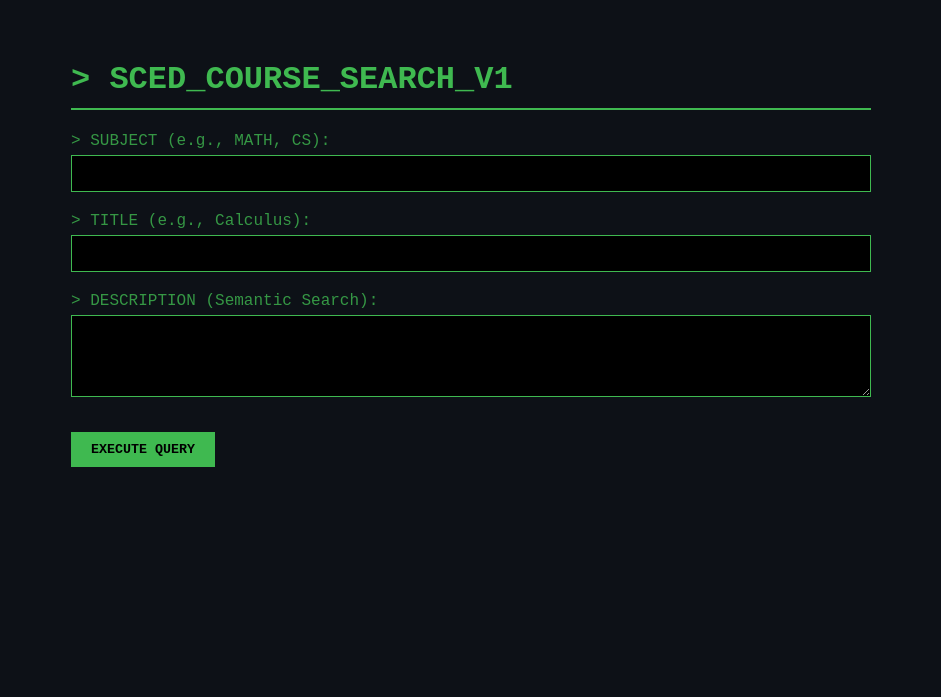
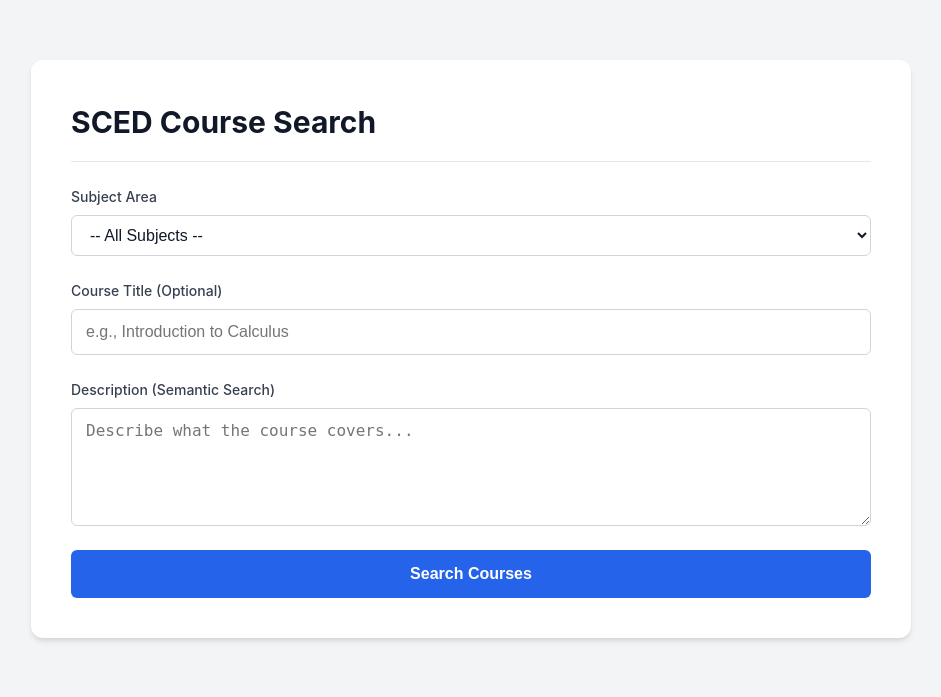
Before and after one commit to andrewmcamp/sced-tool, a FastAPI app: page / in a window 1280 px wide. Shown: the top 697 px of the page, without its empty margins (169-1110 px from the left). Run offline with FastAPI, Linux system fonts and the light colour scheme.

Commit message:
Update index.html

```diff
--- a/templates/index.html
+++ b/templates/index.html
@@ -1,140 +1,251 @@
 <!DOCTYPE html>
-<html>
+<html lang="en">
 
 <head>
-    <title>SCED Terminal Search</title>
+    <meta charset="UTF-8">
+    <meta name="viewport" content="width=device-width, initial-scale=1.0">
+    <title>Course Search Tool</title>
     <style>
+        /* Modern Reset & Base Styles */
+        :root {
+            --primary-color: #2563eb;
+            /* Modern Blue */
+            --primary-hover: #1d4ed8;
+            --bg-color: #f3f4f6;
+            /* Light Grey Background */
+            --card-bg: #ffffff;
+            /* White Card */
+            --text-main: #111827;
+            /* Dark Grey Text */
+            --text-secondary: #6b7280;
+            /* Muted Text */
+            --border-color: #d1d5db;
+        }
+
         body {
-            background-color: #0d1117;
-            color: #3fb950;
-            font-family: 'Courier New', Courier, monospace;
+            background-color: var(--bg-color);
+            color: var(--text-main);
+            font-family: -apple-system, BlinkMacSystemFont, "Segoe UI", Roboto, "Helvetica Neue", Arial, sans-serif;
+            line-height: 1.5;
+            margin: 0;
+            padding: 20px;
+        }
+
+        .container {
+            max-width: 800px;
+            margin: 40px auto;
+            background-color: var(--card-bg);
             padding: 40px;
-            max-width: 800px;
-            margin: auto;
+            border-radius: 12px;
+            box-shadow: 0 4px 6px -1px rgba(0, 0, 0, 0.1), 0 2px 4px -1px rgba(0, 0, 0, 0.06);
         }
 
         h1 {
-            border-bottom: 2px solid #3fb950;
-            padding-bottom: 10px;
+            margin-top: 0;
+            font-size: 1.875rem;
+            font-weight: 700;
+            color: var(--text-main);
+            margin-bottom: 1.5rem;
+            border-bottom: 1px solid #e5e7eb;
+            padding-bottom: 1rem;
         }
 
-        .input-group {
-            margin-bottom: 20px;
+        /* Form Styling */
+        .form-group {
+            margin-bottom: 1.5rem;
         }
 
         label {
             display: block;
-            margin-bottom: 5px;
-            opacity: 0.8;
+            font-weight: 500;
+            font-size: 0.875rem;
+            margin-bottom: 0.5rem;
+            color: #374151;
         }
 
         input[type="text"],
-        textarea {
+        textarea,
+        select {
+            display: block;
             width: 100%;
-            background-color: #000;
-            border: 1px solid #3fb950;
-            color: #3fb950;
-            padding: 10px;
-            font-family: inherit;
-            outline: none;
+            padding: 0.625rem 0.875rem;
+            /* Comfortable padding */
+            font-size: 1rem;
+            line-height: 1.5;
+            color: var(--text-main);
+            background-color: #fff;
+            border: 1px solid var(--border-color);
+            border-radius: 6px;
             box-sizing: border-box;
+            /* Ensures padding doesn't break width */
+            transition: border-color 0.15s ease-in-out, box-shadow 0.15s ease-in-out;
         }
 
-        input[type="text"]:focus,
-        textarea:focus {
-            box-shadow: 0 0 5px #3fb950;
+        input:focus,
+        textarea:focus,
+        select:focus {
+            border-color: var(--primary-color);
+            outline: 0;
+            box-shadow: 0 0 0 3px rgba(37, 99, 235, 0.1);
         }
 
+        /* Button Styling */
         button {
-            background-color: #3fb950;
-            color: #000;
+            display: inline-block;
+            width: 100%;
+            font-weight: 600;
+            text-align: center;
+            vertical-align: middle;
+            user-select: none;
+            background-color: var(--primary-color);
+            color: white;
+            padding: 0.75rem 1.5rem;
+            font-size: 1rem;
+            line-height: 1.5;
+            border-radius: 6px;
             border: none;
-            padding: 10px 20px;
-            font-family: inherit;
-            font-weight: bold;
             cursor: pointer;
-            text-transform: uppercase;
-            margin-top: 10px;
+            transition: background-color 0.2s;
         }
 
         button:hover {
-            background-color: #2ea043;
+            background-color: var(--primary-hover);
         }
 
-        /* Results Table Styling */
-        .results-area {
-            margin-top: 40px;
-            border-top: 1px dashed #3fb950;
-            padding-top: 20px;
+        /* Results Area */
+        .results-header {
+            margin-top: 3rem;
+            margin-bottom: 1rem;
+            font-size: 1.25rem;
+            font-weight: 600;
+            color: var(--text-main);
         }
 
         .result-card {
-            border: 1px solid #30363d;
-            background: #161b22;
-            padding: 15px;
-            margin-bottom: 15px;
+            background-color: #f9fafb;
+            border: 1px solid #e5e7eb;
+            border-radius: 8px;
+            padding: 1.25rem;
+            margin-bottom: 1rem;
+            transition: transform 0.1s ease;
         }
 
-        .meta {
-            color: #8b949e;
-            font-size: 0.9em;
-            margin-bottom: 5px;
+        .result-card:hover {
+            border-color: #d1d5db;
         }
 
-        .highlight {
-            color: #d2a8ff;
-            font-weight: bold;
+        .result-meta {
+            font-size: 0.75rem;
+            color: var(--text-secondary);
+            text-transform: uppercase;
+            letter-spacing: 0.05em;
+            margin-bottom: 0.5rem;
+            display: flex;
+            gap: 10px;
         }
 
-        .desc {
-            color: #c9d1d9;
-            margin-top: 5px;
+        .result-title {
+            font-size: 1.125rem;
+            font-weight: 600;
+            color: var(--primary-color);
+            margin-bottom: 0.5rem;
+        }
+
+        .result-desc {
+            font-size: 0.95rem;
+            color: #4b5563;
+        }
+
+        .badge {
+            background-color: #dbeafe;
+            color: #1e40af;
+            padding: 2px 6px;
+            border-radius: 4px;
+            font-weight: 600;
         }
     </style>
 </head>
 
 <body>
-    <h1>> SCED_COURSE_SEARCH_V1</h1>
+
+    <div class="container">
+        <h1>SCED Course Search</h1>
 
         <form method="POST">
-        <div class="input-group">
-            <label>> SUBJECT (e.g., MATH, CS):</label>
-            <input type="text" name="subject" autocomplete="off">
+            <div class="form-group">
+                <label for="subject">Subject Area</label>
+                <select name="subject" id="subject">
+                    <option value="">-- All Subjects --</option>
+                    <option value="English Language and Literature">English Language and Literature</option>
+                    <option value="Mathematics">Mathematics</option>
+                    <option value="Life and Physical Science">Life and Physical Science</option>
+                    <option value="Social Sciences and History">Social Sciences and History</option>
+                    <option value="Visual and Performing Arts">Visual and Performing Arts</option>
+                    <option value="Religious Education and Theology">Religious Education and Theology</option>
+                    <option value="Physical, Health, and Safety Education">Physical, Health, and Safety Education
+                    </option>
+                    <option value="Military Science">Military Science</option>
+                    <option value="Information Technology">Information Technology</option>
+                    <option value="Communication and Audio/Visual Technology">Communication and Audio/Visual Technology
+                    </option>
+                    <option value="Business and Marketing">Business and Marketing</option>
+                    <option value="Manufacturing">Manufacturing</option>
+                    <option value="Health Care Science">Health Care Science</option>
+                    <option value="Public, Protective, and Government Services">Public, Protective, and Government
+                        Services</option>
+                    <option value="Hospitality and Tourism">Hospitality and Tourism</option>
+                    <option value="Architecture and Construction">Architecture and Construction</option>
+                    <option value="Agriculture, Food, and Natural Resources">Agriculture, Food, and Natural Resources
+                    </option>
+                    <option value="Human Services">Human Services</option>
+                    <option value="Transportation, Distribution and Logistics">Transportation, Distribution and
+                        Logistics</option>
+                    <option value="Engineering and Technology">Engineering and Technology</option>
+                    <option value="Miscellaneous">Miscellaneous</option>
+                    <option value="Non-Subject Specific">Non-Subject Specific</option>
+                    <option value="World Languages">World Languages</option>
+                    <option value="Integrative Learning">Integrative Learning</option>
+                </select>
             </div>
 
-        <div class="input-group">
-            <label>> TITLE (e.g., Calculus):</label>
-            <input type="text" name="title" autocomplete="off">
+            <div class="form-group">
+                <label for="title">Course Title (Optional)</label>
+                <input type="text" name="title" id="title" placeholder="e.g., Introduction to Calculus">
             </div>
 
-        <div class="input-group">
-            <label>> DESCRIPTION (Semantic Search):</label>
-            <textarea name="description" rows="4"></textarea>
+            <div class="form-group">
+                <label for="description">Description (Semantic Search)</label>
+                <textarea name="description" id="description" rows="4"
+                    placeholder="Describe what the course covers..."></textarea>
             </div>
 
-        <button type="submit">EXECUTE QUERY</button>
+            <button type="submit">Search Courses</button>
         </form>
 
         {% if submitted %}
         <div class="results-area">
-        <h2>> QUERY_RESULTS: {{ results|length }} FOUND</h2>
+            <div class="results-header">Found {{ results|length }} Result{% if results|length != 1 %}s{% endif %}</div>
 
             {% if results %}
             {% for r in results %}
             <div class="result-card">
-            <div class="meta">
-                [RANK: {{ r.rank }}] [DIST: {{ r.score }}]
-                <span class="highlight">{{ r.subject }} {{ r.course_code }}</span>
+                <div class="result-meta">
+                    <span class="badge">{{ r.subject }}</span>
+                    <span>Code: {{ r.course_code }}</span>
                 </div>
-            <div style="font-weight: bold; margin-bottom: 5px;">{{ r.title }}</div>
-            <div class="desc">{{ r.description_snippet }}</div>
+                <div class="result-title">{{ r.title }}</div>
+                <div class="result-desc">{{ r.description_snippet }}</div>
             </div>
             {% endfor %}
             {% else %}
-        <p>> NO MATCHES FOUND OR INVALID INPUT COMBINATION.</p>
+            <div style="text-align: center; color: var(--text-secondary); padding: 20px;">
+                No matching courses found. Try broadening your search.
+            </div>
             {% endif %}
         </div>
         {% endif %}
+    </div>
+
 </body>
 
 </html>
```
Lines whose indentation alone changed are shown as unchanged.
